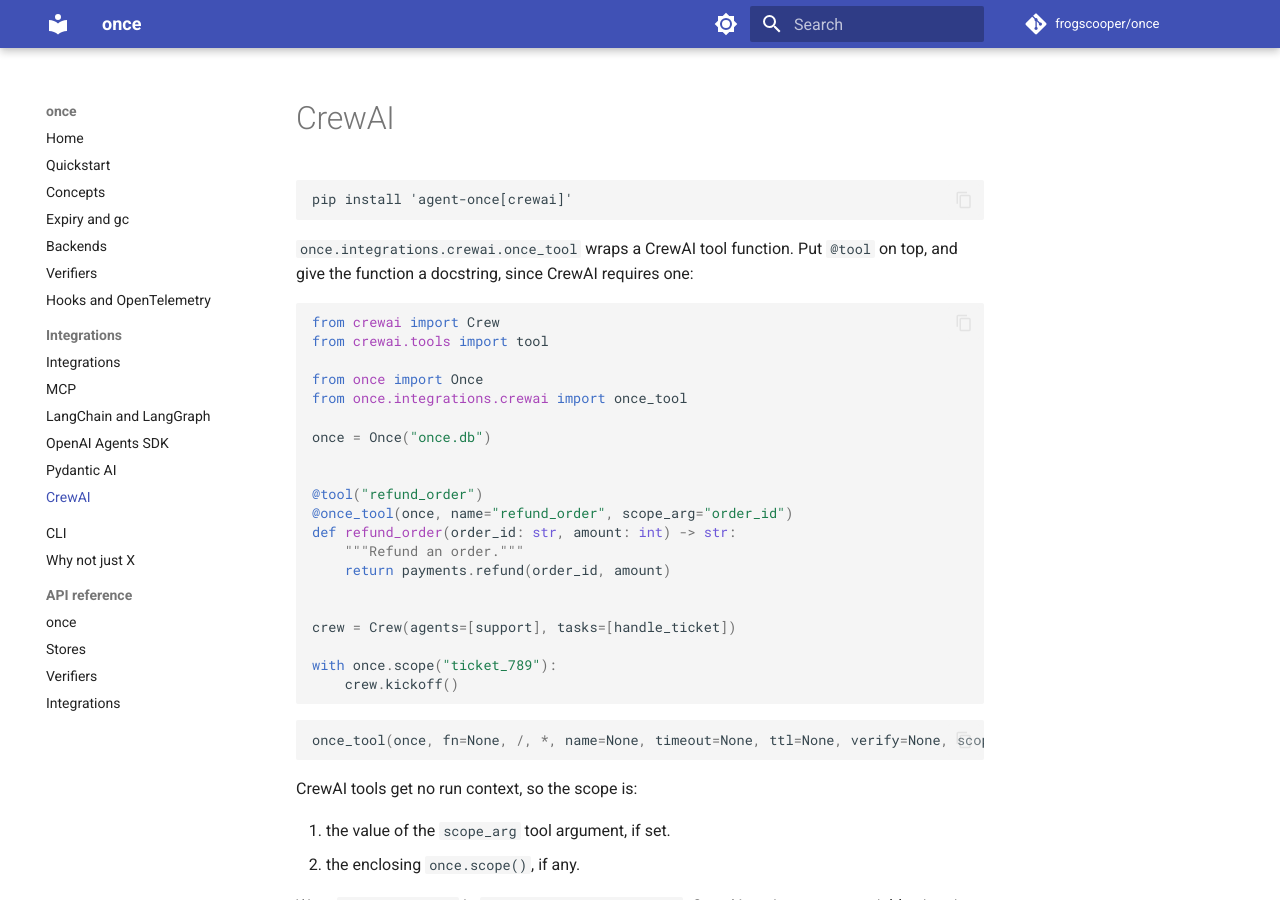
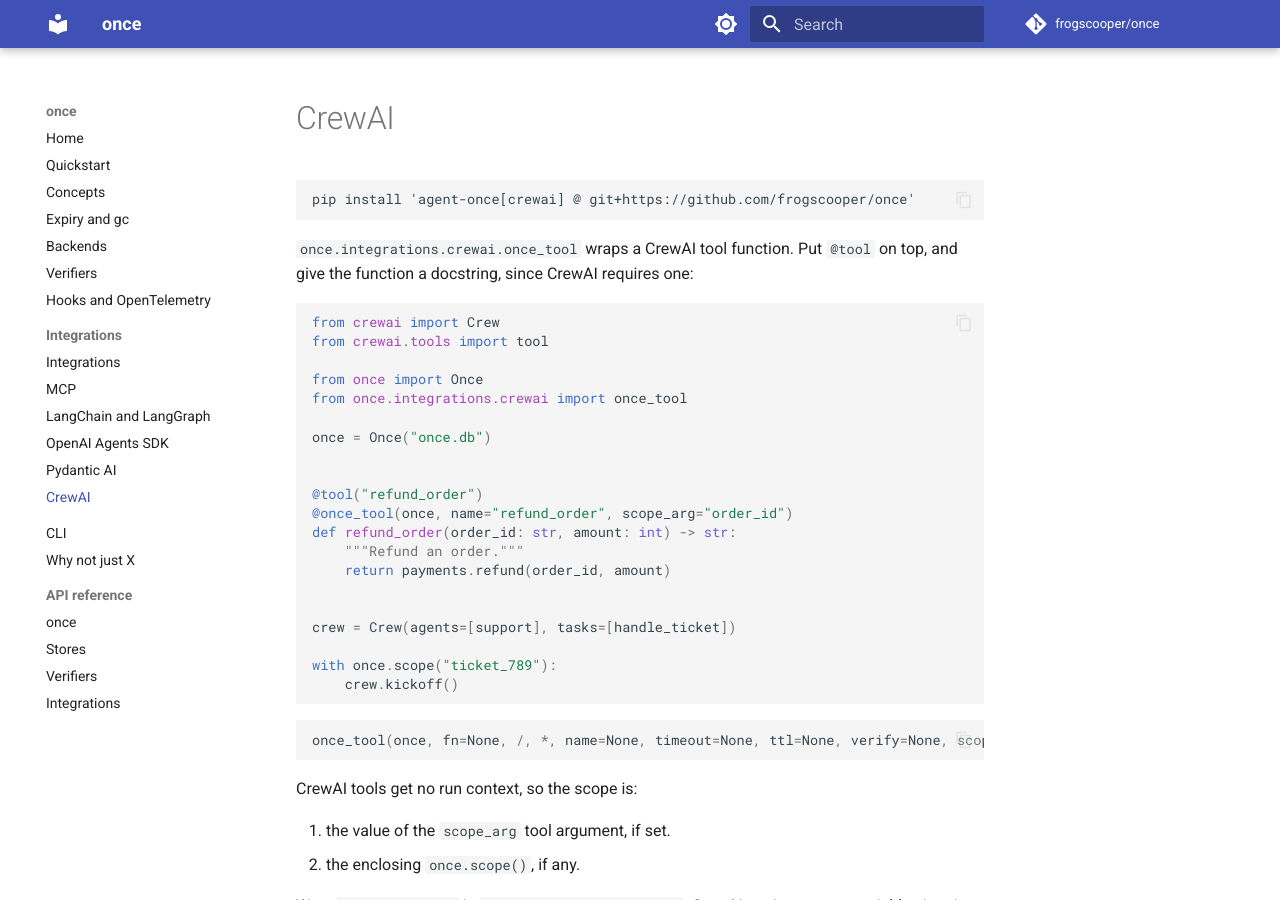
Before and after one commit to frogscooper/once, an MkDocs documentation site: the page built from docs/integrations/crewai.md, in a window 1280 px wide and 900 px high. Built offline with MkDocs 1.6.1 and Material for MkDocs 9.7.7, drawn with Linux system fonts in a browser that asks for light colours; comment, search, counter and statistics services are not loaded.

Commit message:
Docs and examples: install from GitHub

````diff
--- a/docs/integrations/crewai.md
+++ b/docs/integrations/crewai.md
@@ -1,7 +1,7 @@
 # CrewAI
 
 ```
-pip install 'agent-once[crewai]'
+pip install 'agent-once[crewai] @ git+https://github.com/frogscooper/once'
 ```
 
 `once.integrations.crewai.once_tool` wraps a CrewAI tool function. Put `@tool` on top, and give the function a docstring, since CrewAI requires one:
````
Also changed, not shown: docs/integrations/openai-agents.md (+1 -1 lines), docs/integrations/pydantic-ai.md (+1 -1 lines), 1 other file.
